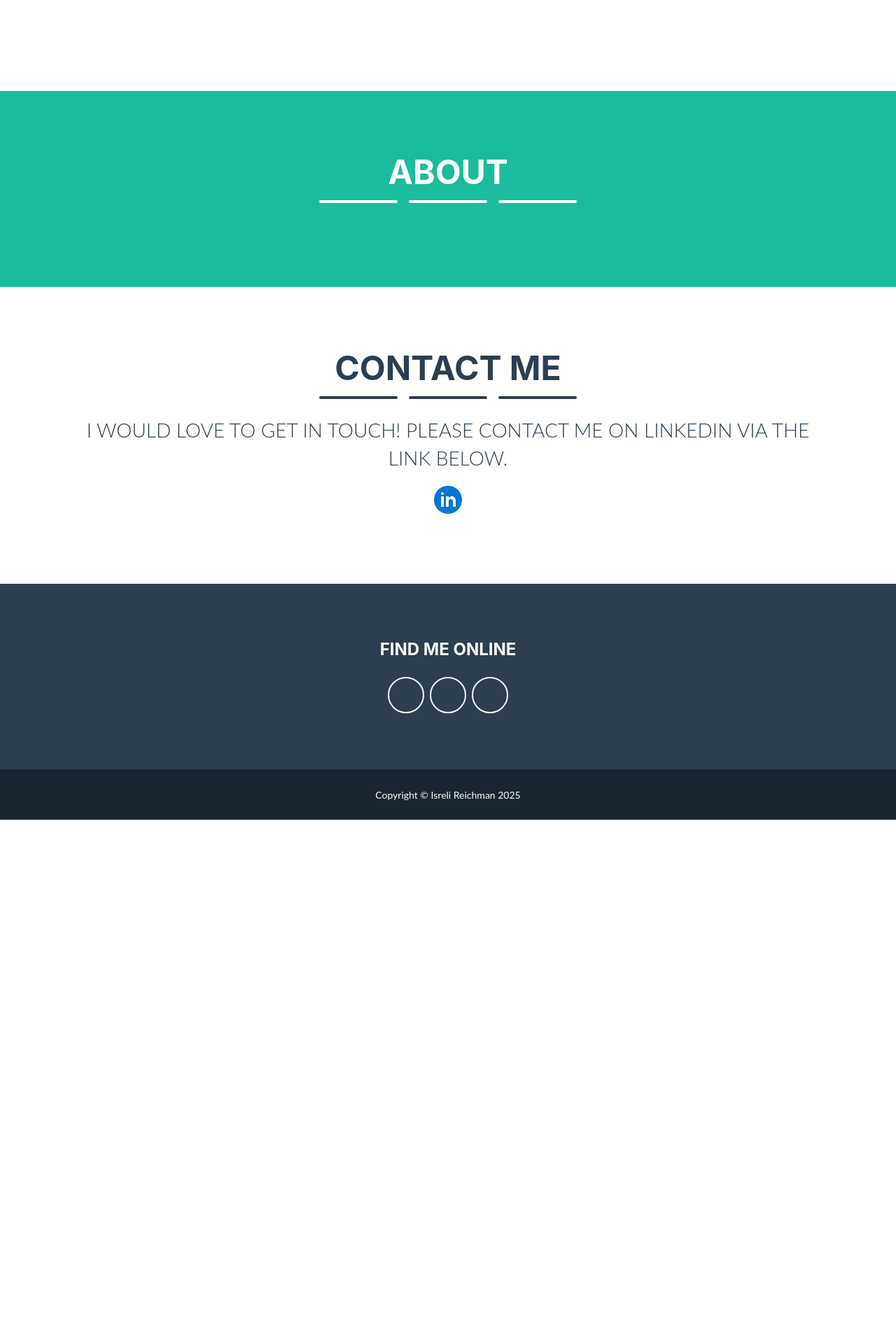
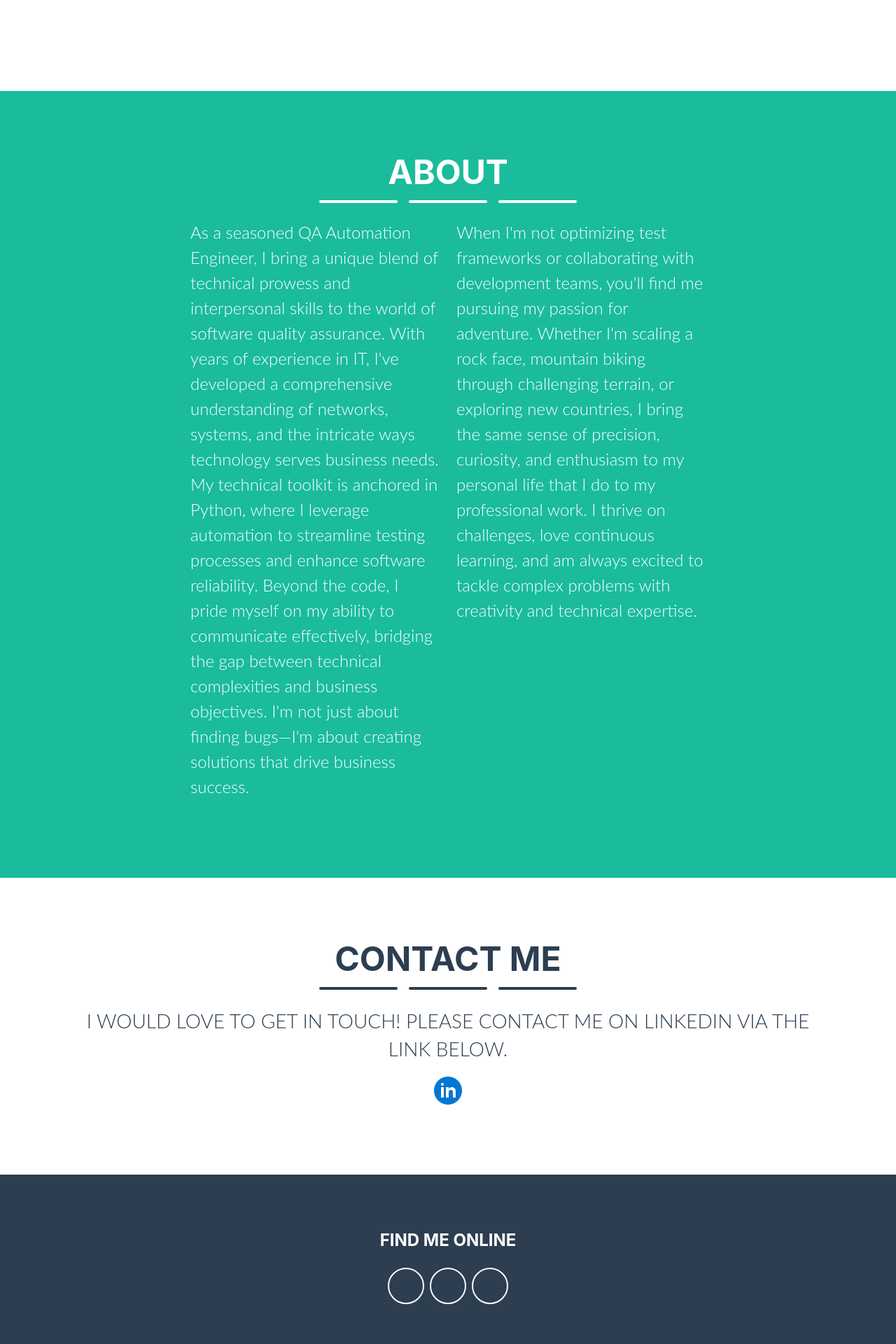
Before and after one commit to ireichman/ireichman.github.io, a Next.js app: page / in a window 1280 px wide. Shown: the part 1340-3260 px from the top of the page at 70% size. Before the commit the page ends 2511 px from the top, so only its background shows below. Built offline with nearby package versions, Linux system fonts and the light colour scheme.

Commit message:
Created more components.

```diff
--- a/src/app/page.tsx
+++ b/src/app/page.tsx
@@ -2,22 +2,62 @@
 import Script from "next/script";
 import Hero from "@/components/hero";
 import Portfolio from "@/components/portfolio";
+import About from "@/components/about";
+import Contact from "@/components/contact";
 
 export default function Home() {
   return (
     <>
-     { /* Navigation */}
-    <nav className="navbar navbar-expand-lg bg-secondary text-uppercase fixed-top" id="mainNav">
+      {/* Navigation */}
+      <nav
+        className="navbar navbar-expand-lg bg-secondary text-uppercase fixed-top"
+        id="mainNav"
+      >
         <div className="container">
-            <a id ="home-button" className="navbar-brand" href="#page-top">Loading...</a>
-            <button id="menu-button" className="navbar-toggler text-uppercase font-weight-bold bg-primary text-white rounded" type="button" data-bs-toggle="collapse" data-bs-target="#navbarResponsive" aria-controls="navbarResponsive" aria-expanded="false" aria-label="Toggle navigation">
+          <a id="home-button" className="navbar-brand" href="#page-top">
+            Loading...
+          </a>
+          <button
+            id="menu-button"
+            className="navbar-toggler text-uppercase font-weight-bold bg-primary text-white rounded"
+            type="button"
+            data-bs-toggle="collapse"
+            data-bs-target="#navbarResponsive"
+            aria-controls="navbarResponsive"
+            aria-expanded="false"
+            aria-label="Toggle navigation"
+          >
             Menu
           </button>
           <div className="collapse navbar-collapse" id="navbarResponsive">
             <ul className="navbar-nav ms-auto">
-                    <li className="nav-item mx-0 mx-lg-1"><a id="portfolio-button" className="nav-link py-3 px-0 px-lg-3 rounded" href="#portfolio">Portfolio</a></li>
-                    <li className="nav-item mx-0 mx-lg-1"><a id="about-button" className="nav-link py-3 px-0 px-lg-3 rounded" href="#about">About</a></li>
-                    <li className="nav-item mx-0 mx-lg-1"><a id="contact-button" className="nav-link py-3 px-0 px-lg-3 rounded" href="#contact">Contact</a></li>
+              <li className="nav-item mx-0 mx-lg-1">
+                <a
+                  id="portfolio-button"
+                  className="nav-link py-3 px-0 px-lg-3 rounded"
+                  href="#portfolio"
+                >
+                  Portfolio
+                </a>
+              </li>
+              <li className="nav-item mx-0 mx-lg-1">
+                <a
+                  id="about-button"
+                  className="nav-link py-3 px-0 px-lg-3 rounded"
+                  href="#about"
+                >
+                  About
+                </a>
+              </li>
+              <li className="nav-item mx-0 mx-lg-1">
+                <a
+                  id="contact-button"
+                  className="nav-link py-3 px-0 px-lg-3 rounded"
+                  href="#contact"
+                >
+                  Contact
+                </a>
+              </li>
             </ul>
           </div>
         </div>
@@ -26,76 +66,55 @@ export default function Home() {
 
       <Portfolio />
 
-    { /* About Section */}
-    <section className="page-section bg-primary text-white mb-0" id="about">
-        <div className="container">
-            { /* About Section Heading */}
-            <h2 id="about-title" className="page-section-heading text-center text-uppercase text-white">About</h2>
-            { /* Icon Divider */}
-            <div className="divider-custom divider-light">
-                <div className="divider-custom-line"></div>
-                <div className="divider-custom-line"></div>
-                <div className="divider-custom-line"></div>
-            </div>
-            { /* About Section Content */}
-            {/* <div className="row">
-                <div className="col-lg-4 ms-auto"><p id="about-text-1" className="lead fs-4">As a seasoned QA Automation Engineer, I bring a unique blend of technical prowess and interpersonal skills to the world of software quality assurance. With years of experience in IT, I've developed a comprehensive understanding of networks, systems, and the intricate ways technology serves business needs.
-                    My technical toolkit is anchored in Python, where I leverage automation to streamline testing processes and enhance software reliability. Beyond the code, I pride myself on my ability to communicate effectively, bridging the gap between technical complexities and business objectives. I'm not just about finding bugs—I'm about creating solutions that drive business success.</p></div>
-                <div className="col-lg-4 me-auto"><p id="about-text-2" className="lead fs-4">When I'm not optimizing test frameworks or collaborating with development teams, you'll find me pursuing my passion for adventure. Whether I'm scaling a rock face, mountain biking through challenging terrain, or exploring new countries, I bring the same sense of precision, curiosity, and enthusiasm to my personal life that I do to my professional work.
-                    I thrive on challenges, love continuous learning, and am always excited to tackle complex problems with creativity and technical expertise.</p></div>
-            </div> */}
-        </div>
-    </section>
-    { /* Contact Section */}
-    <section className="page-section" id="contact">
-        <div className="container">
-            { /* Contact Section Heading */}
-            <h2 id="contact-me-title" className="page-section-heading text-center text-uppercase text-secondary mb-0">Contact Me</h2>
-            { /* Icon Divider */}
-            <div className="divider-custom">
-                <div className="divider-custom-line"></div>
-                <div className="divider-custom-line"></div>
-                <div className="divider-custom-line"></div>
-            </div>
-            { /* Contact Section Form */}
-            <div className="row justify-content-center">
-                <div className="row">
-                    <div className="page-section-heading text-center text-uppercase text-secondary mb-0"><p id="contact-me-p" className="lead fs-3">I would love to get in touch! Please contact me on LinkedIn via the link below.</p></div>
-                    <div className="container d-flex align-items-center flex-column"><a href="https:{ /*www.linkedin.com/in/isreli-reichman-11a562102"><img src="/img/icons8-linkedin-48.png" /></a></div>
-                </div>
-            </div>
-        </div>
-    </section>
-    { /* Footer */}
+      <About />
+
+      <Contact />
+
+      {/* Footer */}
       <footer className="footer text-center">
         <div className="container">
           <div className="row">
-                { /* Footer Location */}
+            {/* Footer Location */}
+            <div className="col-lg-4 mb-5 mb-lg-0"></div>
+            {/* Footer Social Icons */}
             <div className="col-lg-4 mb-5 mb-lg-0">
+              <h4 id="footer-title" className="text-uppercase mb-4">
+                Find me online
+              </h4>
+              <a
+                className="btn btn-outline-light btn-social mx-1"
+                href="https://github.com/ireichman"
+              >
+                <i className="fab fa-fw fa-github"></i>
+              </a>
+              <a
+                className="btn btn-outline-light btn-social mx-1"
+                href="https://www.linkedin.com/in/isreli-reichman-11a562102"
+              >
+                <i className="fab fa-fw fa-linkedin-in"></i>
+              </a>
+              <a className="btn btn-outline-light btn-social mx-1" href="#!">
+                <i className="fab fa-fw fa-dribbble"></i>
+              </a>
             </div>
-                { /* Footer Social Icons */}
-                <div className="col-lg-4 mb-5 mb-lg-0">
-                    <h4 id="footer-title" className="text-uppercase mb-4">Find me online</h4>
-                    <a className="btn btn-outline-light btn-social mx-1" href="https://github.com/ireichman"><i className="fab fa-fw fa-github"></i></a>
-                    <a className="btn btn-outline-light btn-social mx-1" href="https://www.linkedin.com/in/isreli-reichman-11a562102"><i className="fab fa-fw fa-linkedin-in"></i></a>
-                    <a className="btn btn-outline-light btn-social mx-1" href="#!"><i className="fab fa-fw fa-dribbble"></i></a>
-                </div>
-                { /* Footer About Text */}
+            {/* Footer About Text */}
             <div className="col-lg-4">
               <h4 className="text-uppercase mb-4"></h4>
             </div>
           </div>
         </div>
       </footer>
-    { /* Copyright Section */}
+      {/* Copyright Section */}
       <div className="copyright py-4 text-center text-white">
-        <div className="container"><small id="copyrights">Copyright &copy; Isreli Reichman 2025</small></div>
+        <div className="container">
+          <small id="copyrights">Copyright &copy; Isreli Reichman 2025</small>
+        </div>
       </div>
 
-    { /* Bootstrap core JS */}
+      {/* Bootstrap core JS */}
       <Script src="https://cdn.jsdelivr.net/npm/bootstrap@5.2.3/dist/js/bootstrap.bundle.min.js" />
-    { /* Core theme JS */}
-    <Script src="/JS/scripts.js"/>
+      {/* Core theme JS */}
+      <Script src="/JS/scripts.js" />
     </>
   );
 }
--- /dev/null
+++ b/src/components/about.tsx
@@ -0,0 +1,51 @@
+export default function About() {
+    return (
+      <section className="page-section bg-primary text-white mb-0" id="about">
+        <div className="container">
+          {/* About Section Heading */}
+          <h2
+            id="about-title"
+            className="page-section-heading text-center text-uppercase text-white"
+          >
+            About
+          </h2>
+          {/* Icon Divider */}
+          <div className="divider-custom divider-light">
+            <div className="divider-custom-line"></div>
+            <div className="divider-custom-line"></div>
+            <div className="divider-custom-line"></div>
+          </div>
+          {/* About Section Content */}
+          <div className="row">
+            <div className="col-lg-4 ms-auto">
+              <p id="about-text-1" className="lead fs-4">
+                {`As a seasoned QA Automation Engineer, I bring a unique blend of
+                technical prowess and interpersonal skills to the world of
+                software quality assurance. With years of experience in IT, I've
+                developed a comprehensive understanding of networks, systems,
+                and the intricate ways technology serves business needs. My
+                technical toolkit is anchored in Python, where I leverage
+                automation to streamline testing processes and enhance software
+                reliability. Beyond the code, I pride myself on my ability to
+                communicate effectively, bridging the gap between technical
+                complexities and business objectives. I'm not just about finding
+                bugs—I'm about creating solutions that drive business success.`}
+              </p>
+            </div>
+            <div className="col-lg-4 me-auto">
+              <p id="about-text-2" className="lead fs-4">
+                {`When I'm not optimizing test frameworks or collaborating with
+                development teams, you'll find me pursuing my passion for
+                adventure. Whether I'm scaling a rock face, mountain biking
+                through challenging terrain, or exploring new countries, I bring
+                the same sense of precision, curiosity, and enthusiasm to my
+                personal life that I do to my professional work. I thrive on
+                challenges, love continuous learning, and am always excited to
+                tackle complex problems with creativity and technical expertise.`}
+              </p>
+            </div>
+          </div>
+        </div>
+      </section>
+    );
+}
--- /dev/null
+++ b/src/components/contact.tsx
@@ -0,0 +1,23 @@
+export default function Contact() {
+    return (
+        <section className="page-section" id="contact">
+        <div className="container">
+            { /* Contact Section Heading */}
+            <h2 id="contact-me-title" className="page-section-heading text-center text-uppercase text-secondary mb-0">Contact Me</h2>
+            { /* Icon Divider */}
+            <div className="divider-custom">
+                <div className="divider-custom-line"></div>
+                <div className="divider-custom-line"></div>
+                <div className="divider-custom-line"></div>
+            </div>
+            { /* Contact Section Form */}
+            <div className="row justify-content-center">
+                <div className="row">
+                    <div className="page-section-heading text-center text-uppercase text-secondary mb-0"><p id="contact-me-p" className="lead fs-3">I would love to get in touch! Please contact me on LinkedIn via the link below.</p></div>
+                    <div className="container d-flex align-items-center flex-column"><a href="https:{ /*www.linkedin.com/in/isreli-reichman-11a562102"><img src="/img/icons8-linkedin-48.png" /></a></div>
+                </div>
+            </div>
+        </div>
+    </section>
+    )
+}
--- a/src/components/portfolio.tsx
+++ b/src/components/portfolio.tsx
@@ -133,7 +133,7 @@ export default function Portfolio() {
                       <div>
                         <a
                           className="btn btn-outline-dark btn-social mx-1"
-                          href="https:{ /*github.com/ireichman/email_to_pdf"
+                          href="https://github.com/ireichman/email_to_pdf"
                         >
                           <i className="fab fa-fw fa-github"></i>
                         </a>
```
Lines whose indentation alone changed are shown as unchanged.
